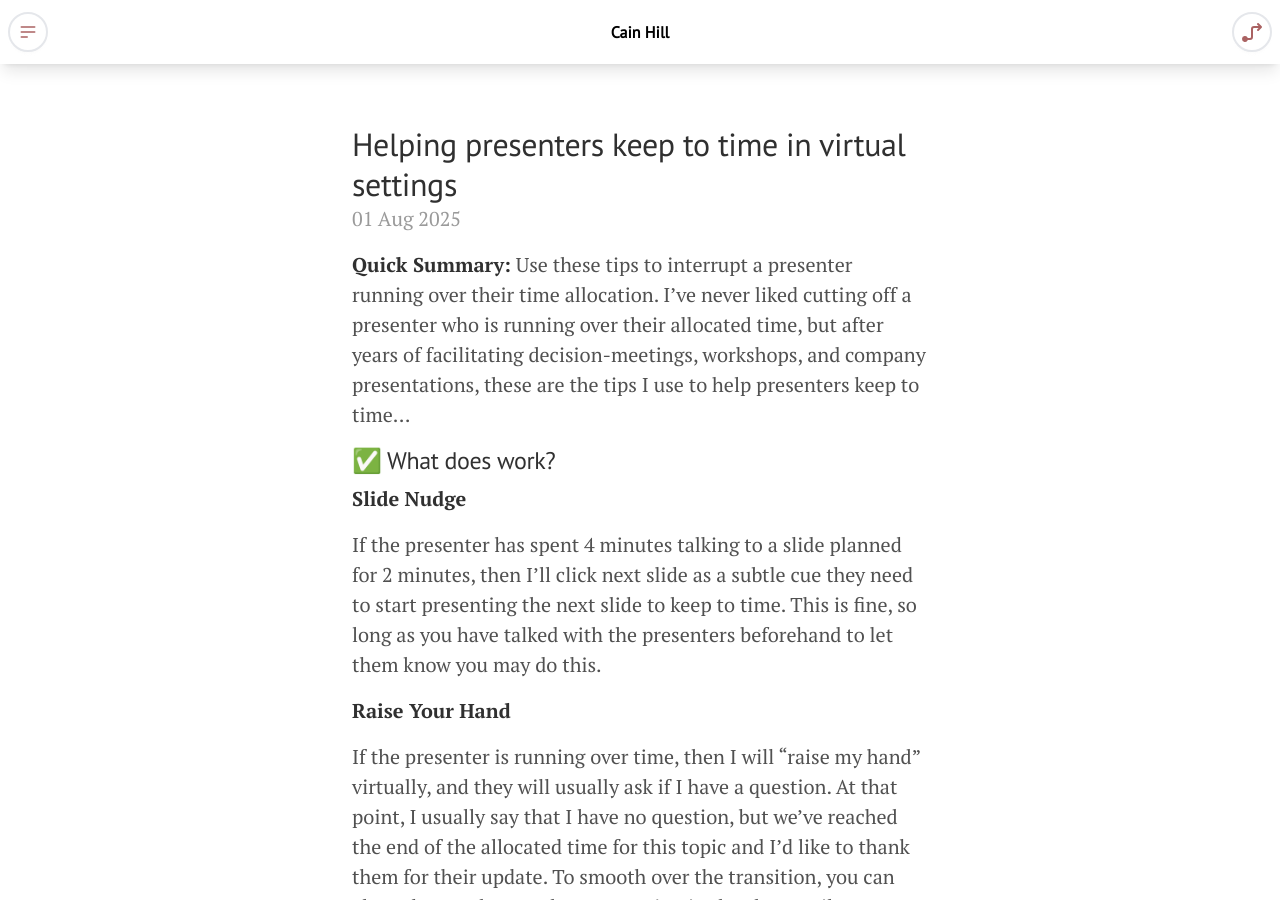
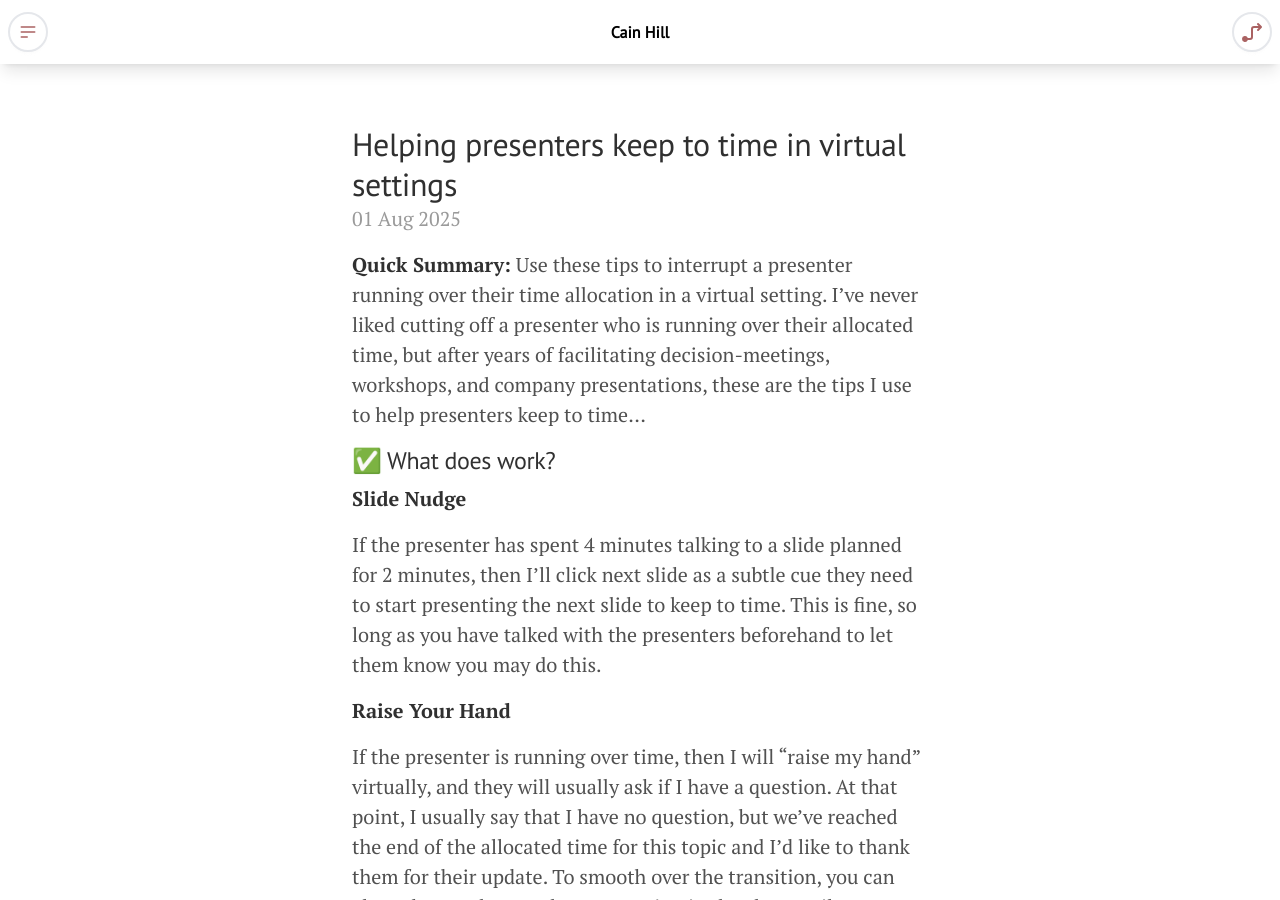
Before and after one commit to cainhill/cainhill.github.io, a Jekyll site: the page built from _blog/2025-08-01-timekeeper.md, in a window 1280 px wide and 900 px high. Built offline with Jekyll 4.4.1, drawn with Linux system fonts in a browser that asks for light colours.

Commit message:
create/update '2025-08-01-timekeeper.md' file

```diff
--- a/_blog/2025-08-01-timekeeper.md
+++ b/_blog/2025-08-01-timekeeper.md
@@ -3,7 +3,7 @@ layout: post
 title: Helping presenters keep to time in virtual settings
 ---
 
-**Quick Summary:** Use these tips to interrupt a presenter running over their time allocation. I've never liked cutting off a presenter who is running over their allocated time, but after years of facilitating decision-meetings, workshops, and company presentations, these are the tips I use to help presenters keep to time...
+**Quick Summary:** Use these tips to interrupt a presenter running over their time allocation in a virtual setting. I've never liked cutting off a presenter who is running over their allocated time, but after years of facilitating decision-meetings, workshops, and company presentations, these are the tips I use to help presenters keep to time...
 
 ## ✅ What does work?
 
```
